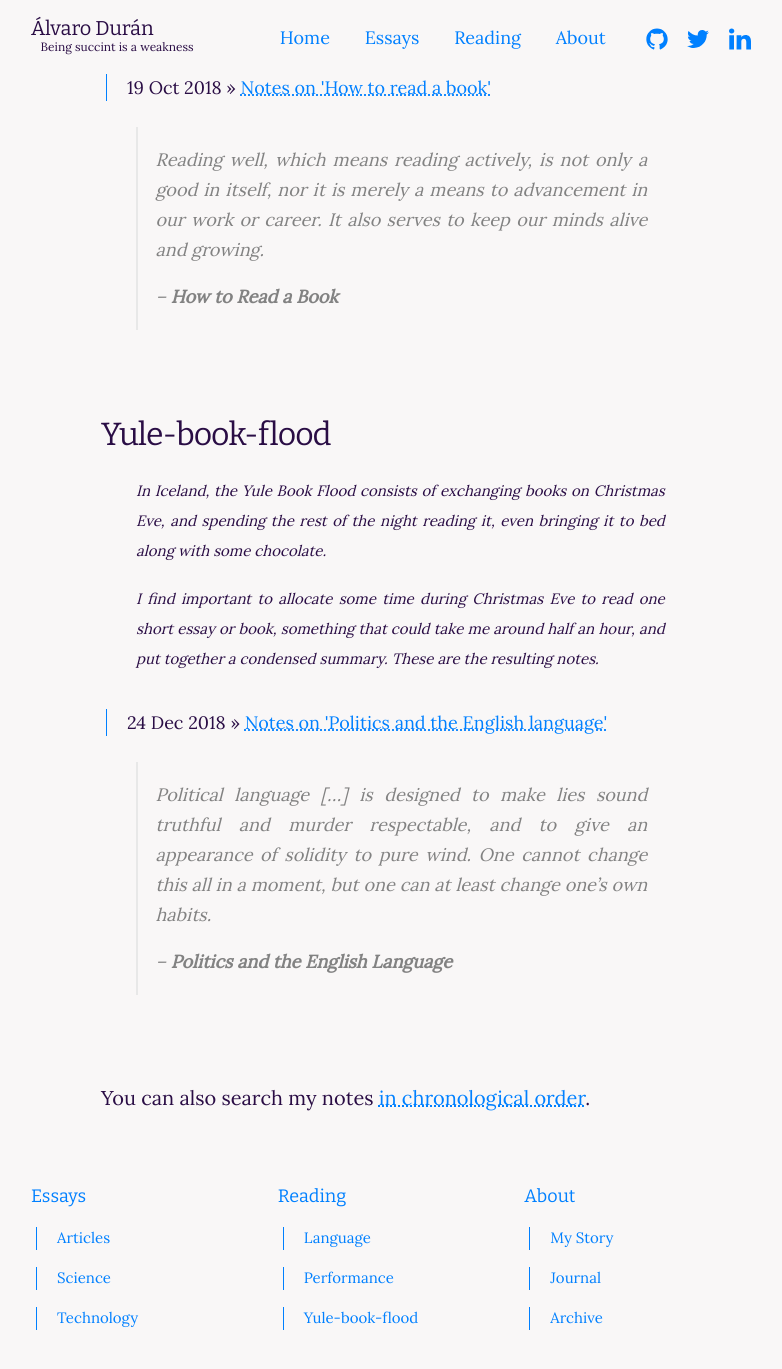
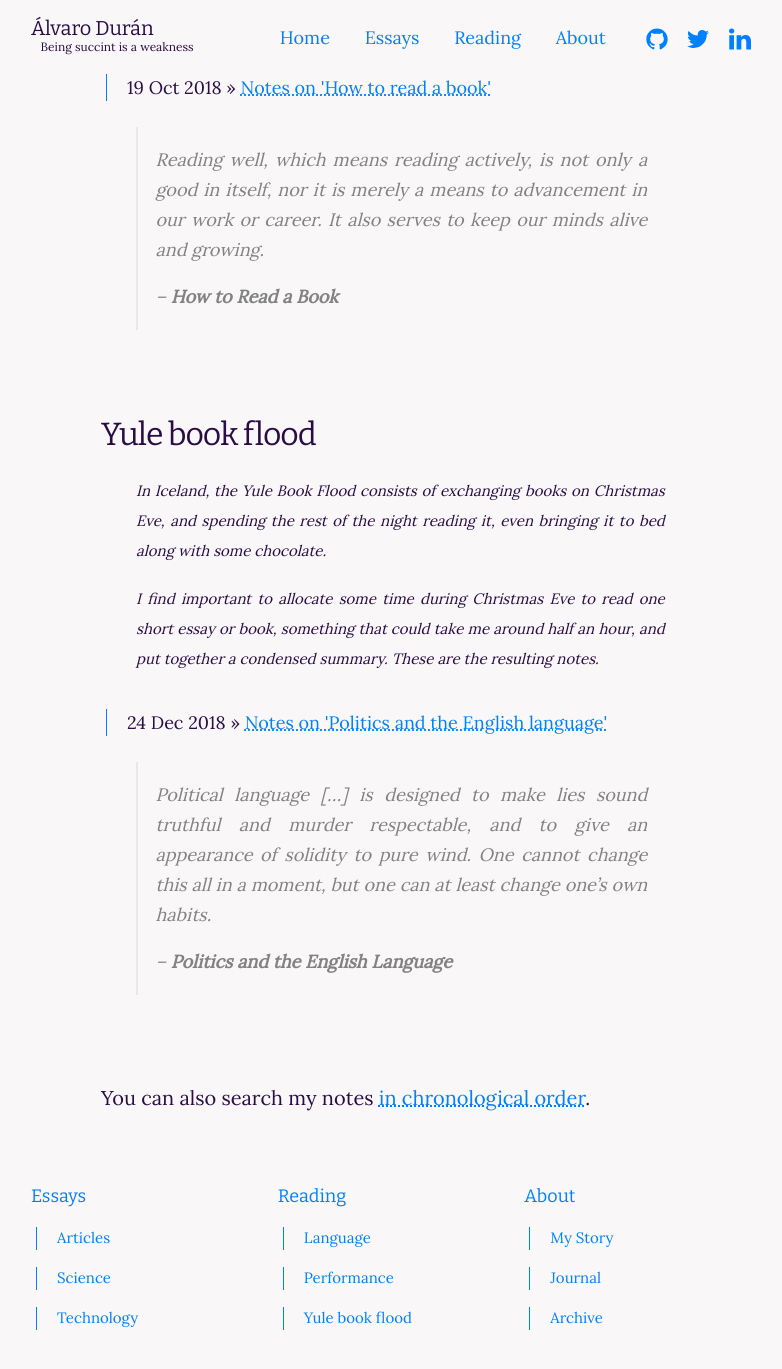
Before and after one commit to ohduran/ohduran.github.io, a Jekyll site: the page built from 02reading.md, in a window 1280 px wide and 1400 px high, scrolled down 2361 px. Shown: the top 1369 px of the window, without its empty margins (244-1026 px from the left). Built offline with Jekyll 4.4.1, drawn with Linux system fonts in a browser that asks for light colours.

Commit message:
change to multi word tag

```diff
--- a/_layouts/reading.html
+++ b/_layouts/reading.html
@@ -9,7 +9,7 @@ layout: page
   {% for tags in site.tags %}
   {% assign tag_name = tags | first | capitalize %}
   <h2 class="post-title" id="brand-colored clean">{{ tag_name }}</h2>
-  {% if tag_name == 'Yule-book-flood'%}
+  {% if tag_name == 'Yule book flood'%}
   <div class="excerpt">
     {% capture yule_book_flood %}{% include yule-book-flood.md %}{% endcapture %}
     {{ yule_book_flood | markdownify }}
```
Also changed, not shown: _posts/2018-12-24-politics-and-the-english-language.md (+1 -1 lines).
